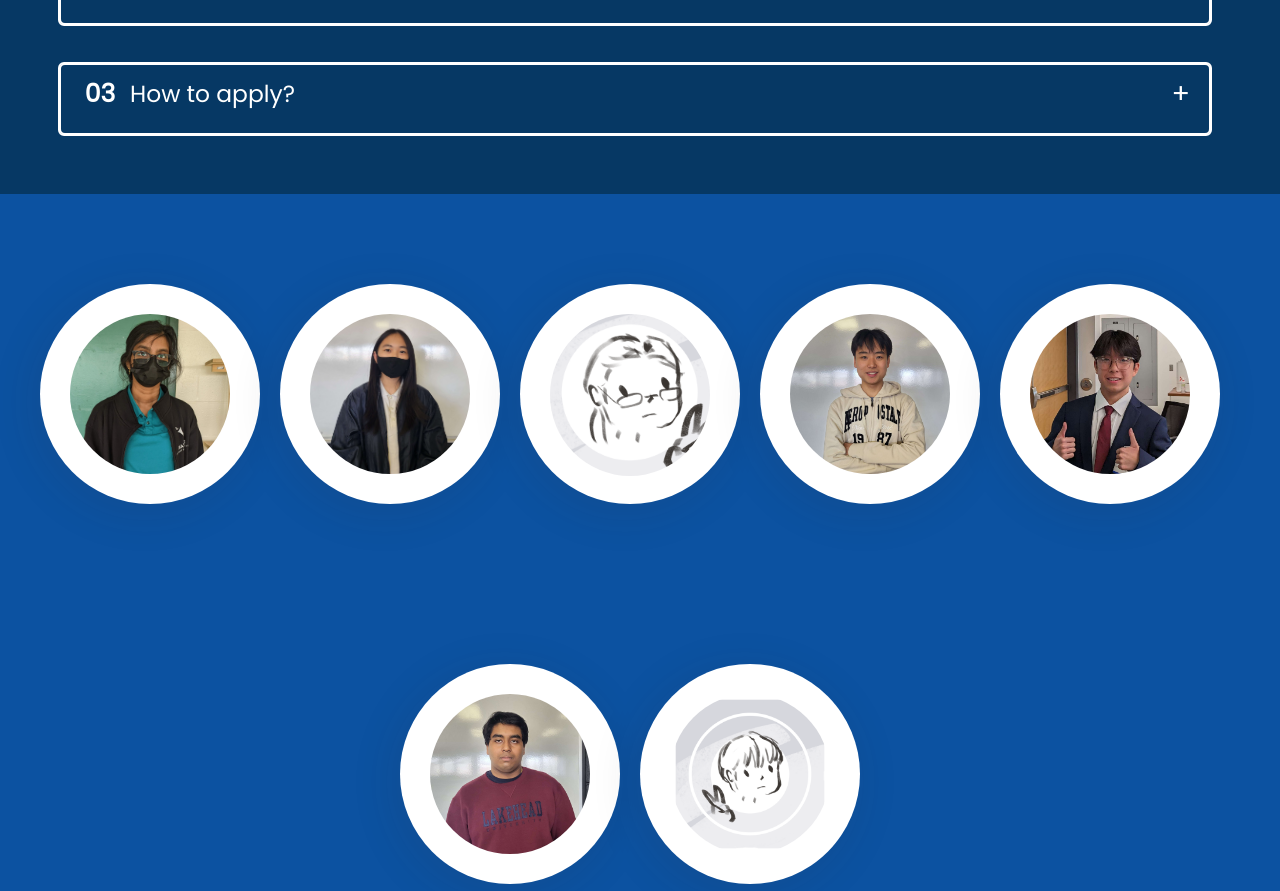
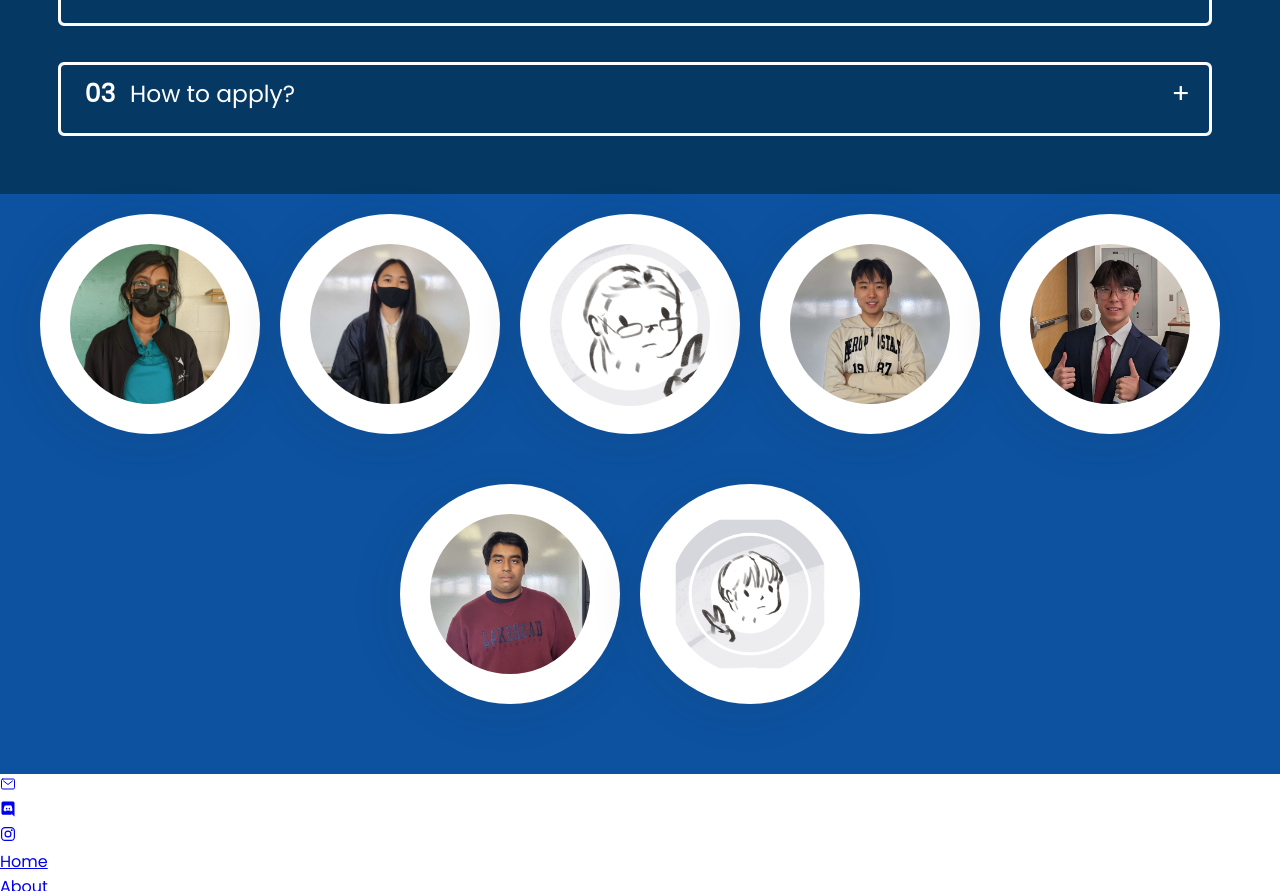
Before and after one commit to oPqst/hackaci, a Flask app: page / in a window 1280 px wide. Shown: the part 4411-5302 px from the top of the page. Run offline with Flask 3, Linux system fonts and the light colour scheme.

Commit message:
fixed reletive

```diff
--- a/hackACI-main - update/static/style.css
+++ b/hackACI-main - update/static/style.css
@@ -682,12 +682,9 @@ button:hover span{
 
 
 
-
-
-
 .home-container {
   width: 100%;
-    height: 100vh;
+  height: auto;
   display: flex;
   align-items: center;
   justify-content: center;
@@ -705,7 +702,7 @@ button:hover span{
   border-radius: 50%;
   box-shadow: -5px 8px 45px rgba(51, 51, 51, 0.126);
   transition: all .4s;
-    margin: 0 20px 20px 0;
+  margin: 0 20px 50px 0; /* Added margin-bottom to prevent overlap */
 }
 
 .profile-card:hover {
@@ -773,90 +770,19 @@ button:hover span{
   .profile-card {
       width: 220px; /* Keep the width fixed */
       margin-right: 0;
+      margin-bottom: 50px; /* Added margin-bottom for single file layout */
   }
-}
-
-
-.footer{
-	background-color: #294b78;
-    padding: 80px 0;
-}
-
-
-/*responsive*/
-@media(max-width: 767px){
-  .footer-col{
-    width: 50%;
-    margin-bottom: 30px;
-}
-}
-@media(max-width: 574px){
-  .footer-col{
-    width: 100%;
-}
-}
-
-
-html {
-  scroll-behavior: smooth;
 }
 
 
 
 
 
-.footer {
-  position: relative;
-  width: 100%;
-  background: #3586ff;
-  min-height: 100px;
-  padding: 20px 50px;
-  display: flex;
-  justify-content: center;
-  align-items: center;
-  flex-direction: column;
-}
 
-.social-icon,
-.menu {
-  position: relative;
-  display: flex;
-  justify-content: center;
-  align-items: center;
-  margin: 10px 0;
-  flex-wrap: wrap;
-}
 
-.social-icon__item,
-.menu__item {
-  list-style: none;
-}
 
-.social-icon__link {
-  font-size: 2rem;
-  color: #fff;
-  margin: 0 10px;
-  display: inline-block;
-  transition: 0.5s;
-}
-.social-icon__link:hover {
-  transform: translateY(-10px);
-}
 
-.menu__link {
-  font-size: 1.2rem;
-  color: #fff;
-  margin: 0 10px;
-  display: inline-block;
-  transition: 0.5s;
-  text-decoration: none;
-  opacity: 0.75;
-  font-weight: 300;
-}
 
-.menu__link:hover {
-  opacity: 1;
-}
 
 .footer p {
   color: #fff;
```
Also changed, not shown: hackACI-main - update/templates/home.html (+0 -26 lines). Lines whose indentation alone changed are shown as unchanged.
